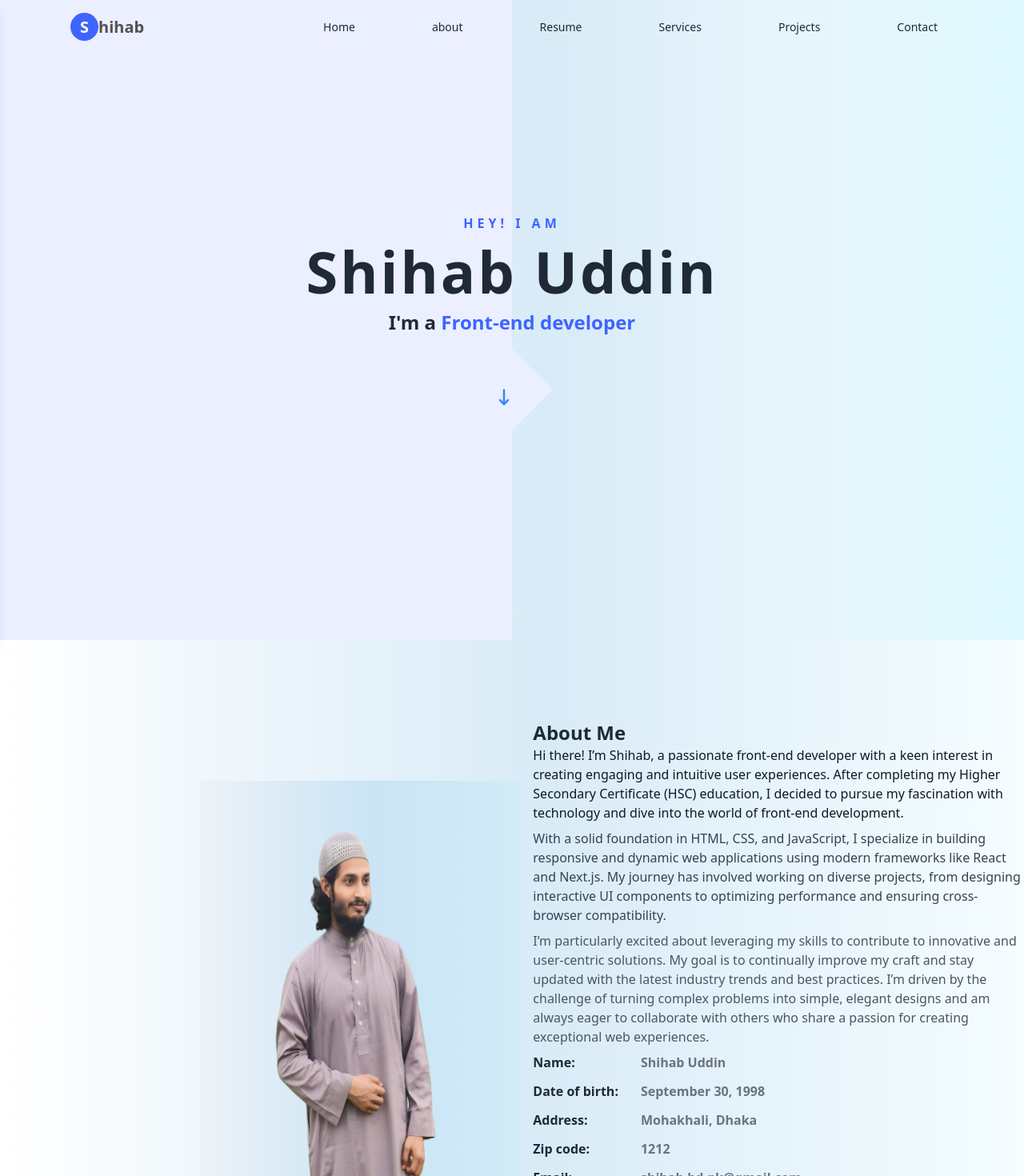
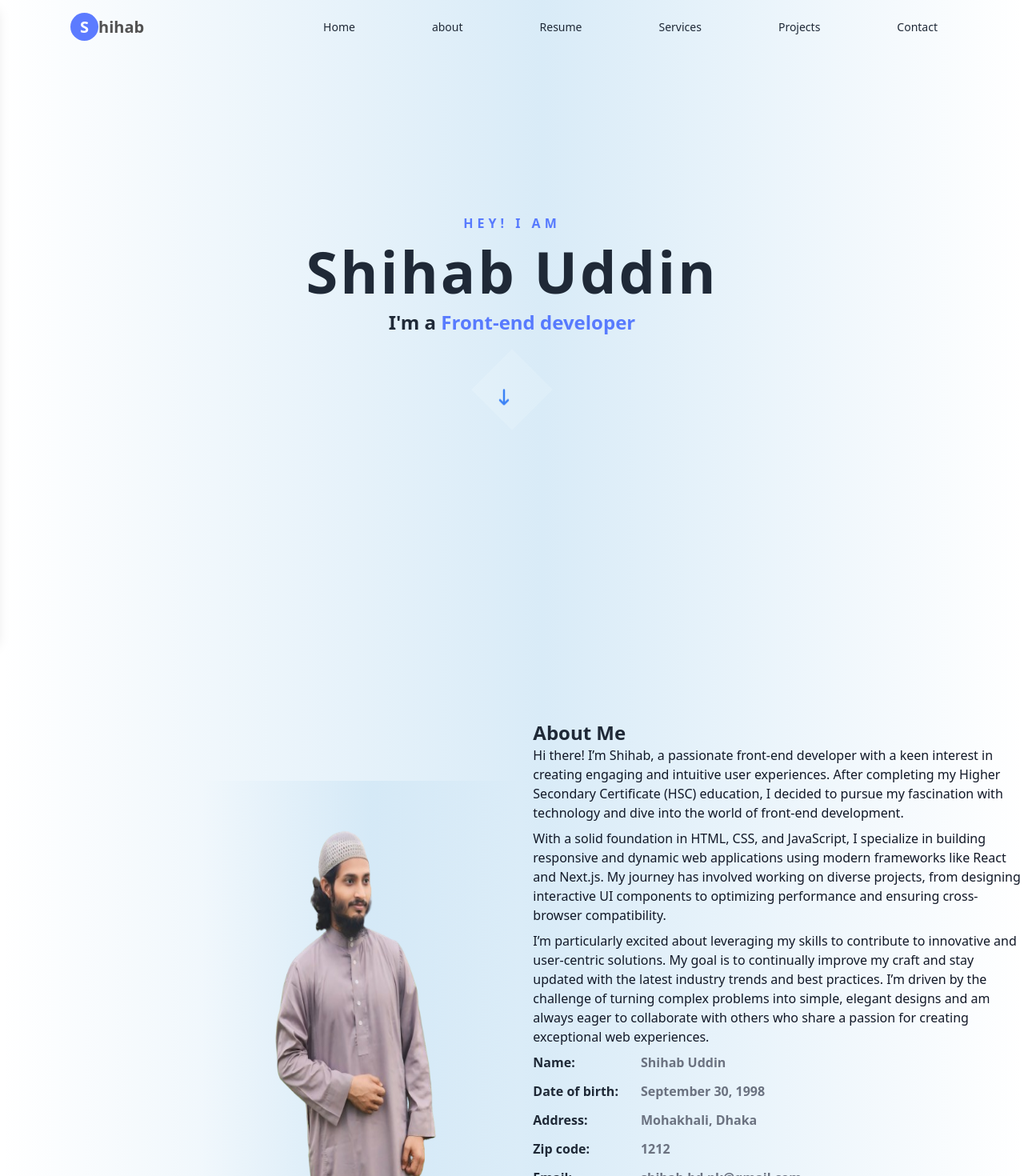
Before and after one commit to Shihabuddin9/portfolio, a React (Vite) app: page / in a window 1280 px wide. Shown: the top 1470 px of the page at 80% size. Built offline with nearby package versions, Linux system fonts and the light colour scheme; a web font is replaced by a local one.

Commit message:
color combination done

```diff
--- a/src/component/Pages/About/About.css
+++ b/src/component/Pages/About/About.css
@@ -3,7 +3,7 @@
 }
 
 .bg-linear-gradient {
-    background: linear-gradient(90deg, rgb(2 0 36 / 2%) 0%, rgb(28 137 210 / 13%) 53%, rgb(0 213 255 / 4%) 100%);
+    background: linear-gradient(90deg, rgb(2 0 36 / 0%) 0%, rgb(28 137 210 / 8%) 53%, rgb(0 213 255 / 0%) 100%);
 }
 
 .letter-space {
--- a/src/component/Pages/About/About.jsx
+++ b/src/component/Pages/About/About.jsx
@@ -17,9 +17,9 @@ const About = () => {
 
                         <p className='text-gray-900 md:text-sm lg:text-base '>Hi there! I’m Shihab, a passionate front-end developer with a keen interest in creating engaging and intuitive user experiences. After completing my Higher Secondary Certificate (HSC) education, I decided to pursue my fascination with technology and dive into the world of front-end development.</p>
 
-                        <p className='text-gray-700 md:text-sm lg:text-base my-2'>With a solid foundation in HTML, CSS, and JavaScript, I specialize in building responsive and dynamic web applications using modern frameworks like React and Next.js. My journey has involved working on diverse projects, from designing interactive UI components to optimizing performance and ensuring cross-browser compatibility.</p>
+                        <p className='text-gray-900 md:text-sm lg:text-base my-2'>With a solid foundation in HTML, CSS, and JavaScript, I specialize in building responsive and dynamic web applications using modern frameworks like React and Next.js. My journey has involved working on diverse projects, from designing interactive UI components to optimizing performance and ensuring cross-browser compatibility.</p>
 
-                        <p className='text-gray-600 md:text-sm lg:text-base mb-2'>I’m particularly excited about leveraging my skills to contribute to innovative and user-centric solutions. My goal is to continually improve my craft and stay updated with the latest industry trends and best practices. I’m driven by the challenge of turning complex problems into simple, elegant designs and am always eager to collaborate with others who share a passion for creating exceptional web experiences.</p>
+                        <p className='text-gray-900 md:text-sm lg:text-base mb-2'>I’m particularly excited about leveraging my skills to contribute to innovative and user-centric solutions. My goal is to continually improve my craft and stay updated with the latest industry trends and best practices. I’m driven by the challenge of turning complex problems into simple, elegant designs and am always eager to collaborate with others who share a passion for creating exceptional web experiences.</p>
 
                         <div className='flex justify-start'>
                             <div>
--- a/src/component/Pages/MainHome/MainHome.css
+++ b/src/component/Pages/MainHome/MainHome.css
@@ -1,11 +1,11 @@
-.bg-color-first {
+/* .bg-color-first {
     background-color: #EBEFFF;
 }
 
 .bg-color-second {
 
     background: linear-gradient(90deg, rgb(2 0 36 / 0%) 0%, rgb(28 137 210 / 0%) 53%, rgb(0 213 255 / 9%) 100%);
-}
+} */
 
 .letter-space {
     letter-spacing: 5px;
@@ -16,7 +16,7 @@
 }
 
 .square-text-color {
-    color: #EBEFFF;
+    color: #ffffff24;
 }
 
 
--- a/src/component/Pages/Resume/Skills.css
+++ b/src/component/Pages/Resume/Skills.css
@@ -40,7 +40,7 @@
 .circle-big .progress {
     fill: none;
     stroke-width: 3px;
-    stroke: #3E64FF;
+    stroke: #3e64ffd4;
     stroke-linecap: round;
     stroke-dashoffset: 60;
     transform: rotate(-90deg);
@@ -111,5 +111,5 @@ span {
 }
 
 .progress1::-webkit-progress-value {
-    background: #185ee2;
+    background: #3e64ffd4;
 }
--- /dev/null
+++ b/src/component/Pages/SendMessage/SendMessage.css
@@ -0,0 +1,3 @@
+.bg-color {
+    background-color: rgb(243 244 246 / 56%);
+}
--- a/src/component/Pages/SendMessage/SendMessage.jsx
+++ b/src/component/Pages/SendMessage/SendMessage.jsx
@@ -1,5 +1,6 @@
 import { toast } from 'react-toastify';
 import image from '../../../assets/shihab-img/shihab-img.png'
+import './SendMessage.css'
 
 const SendMessage = () => {
     const handleSubmit = (e) => {
@@ -26,7 +27,7 @@ const SendMessage = () => {
                     <div className='hidden md:block'>
                         <img className='bg-color w-full h-full bg-linear-gradient' src={image} alt="" />
                     </div>
-                    <div className='bg-gray-100'>
+                    <div className='bg-color'>
                         <div className=" md:m-10 m-5 py-5 md:py-0">
                             <form onSubmit={handleSubmit} className='space-y-5'>
                                 <input type="text" name='fullName' placeholder="Full Name" className="w-full mt-2 p-3 rounded focus:shadow-outline border " required />
--- a/src/index.css
+++ b/src/index.css
@@ -3,11 +3,11 @@
 @tailwind utilities;
 
 .common-text-color {
-    color: #3E64FF;
+    color: #3e64ffd6;
 }
 
 .common-bg-color {
-    background-color: #3E64FF;
+    background-color: #3e64ffd6;
 }
 
 
@@ -16,5 +16,5 @@ html {
 }
 
 body {
-    background: linear-gradient(90deg, rgb(2 0 36 / 0%) 0%, rgb(28 137 210 / 17%) 53%, rgb(0 213 255 / 4%) 100%);
+    background: linear-gradient(90deg, rgb(2 0 36 / 0%) 0%, rgb(28 137 210 / 17%) 53%, rgb(0 213 255 / 0%) 100%);
 }
```
